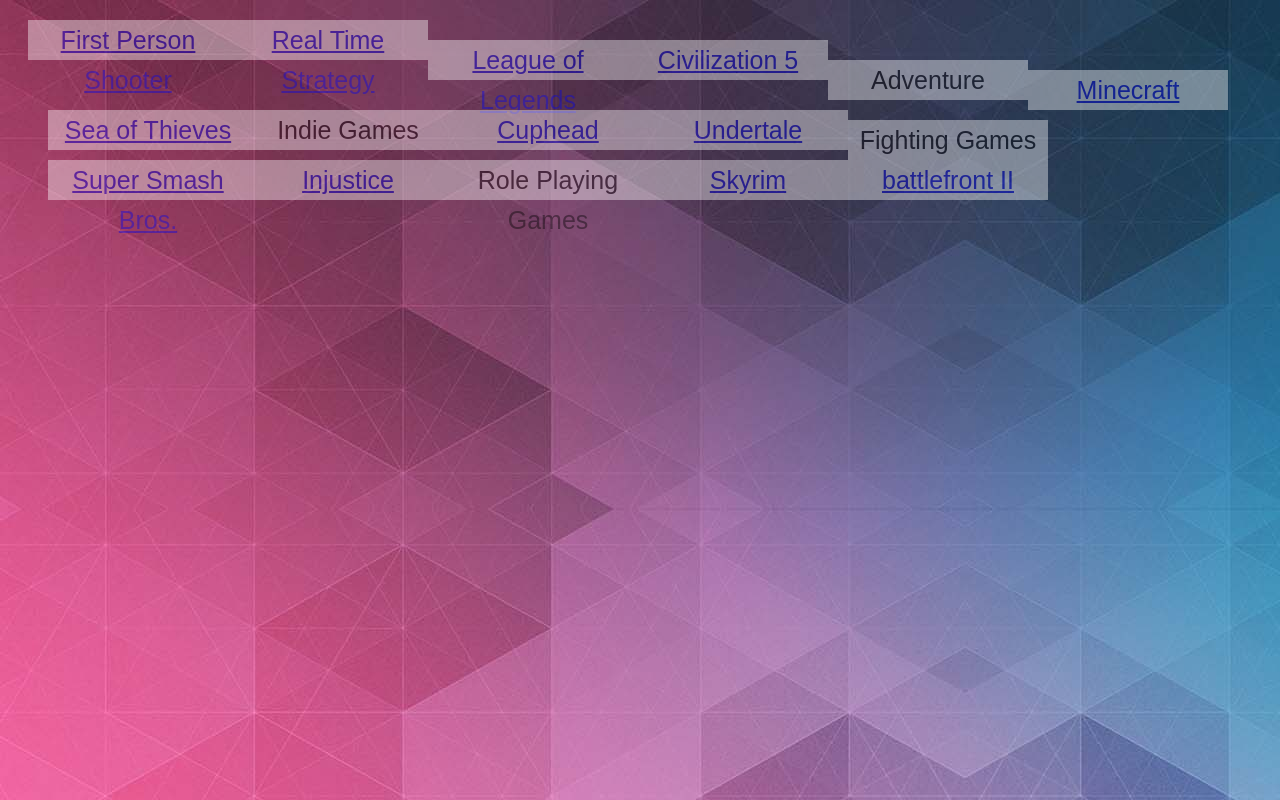
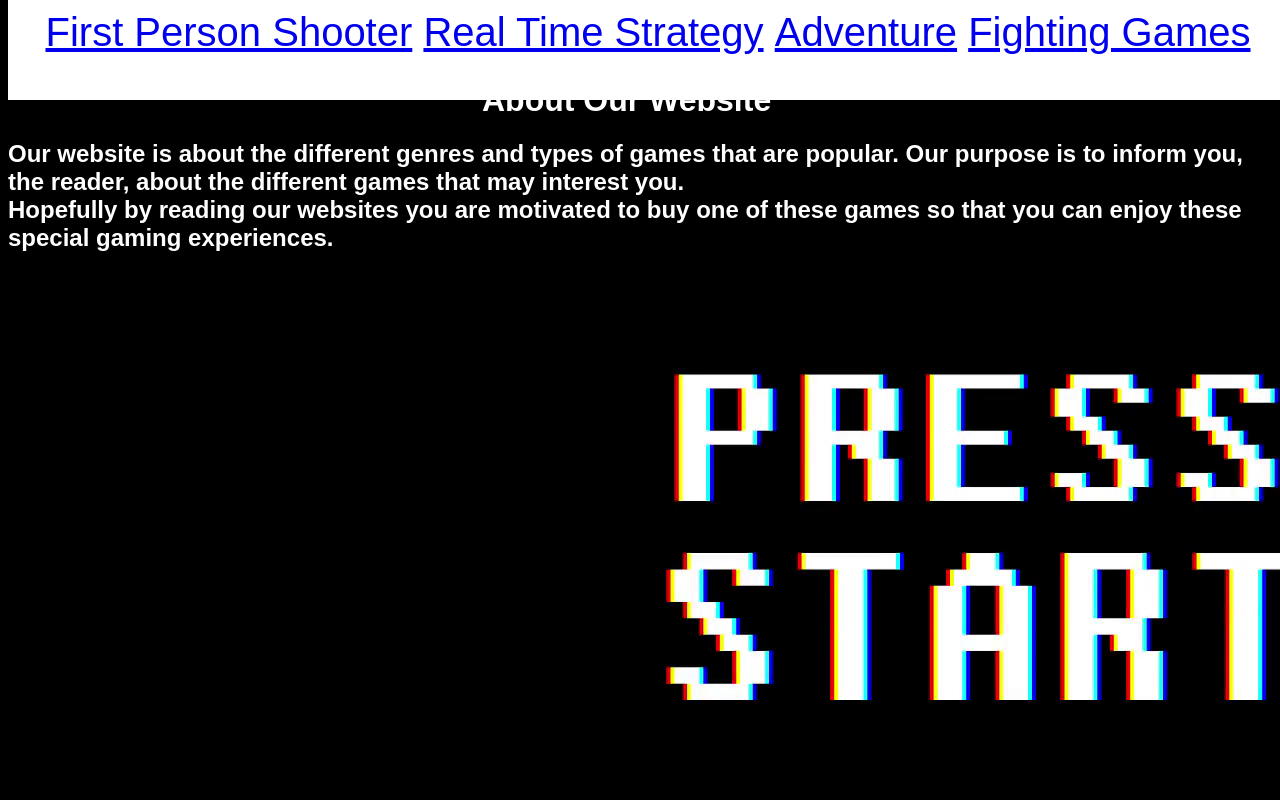
Before and after one commit to NoahKabel/NJWebsite, a plain HTML site: page index.html in a window 1280 px wide. Drawn offline with Linux system fonts and the light colour scheme.

Commit message:
Add files via upload

```diff
--- a/index.html
+++ b/index.html
@@ -2,32 +2,15 @@
 <html>
   <title>Video Games</title>
   <link href="style.css" rel="stylesheet">
-  <ul>
+  <div class="Navigation">
+  <ul class="nav">
       <li><a href="./First person Shooter.html">First Person Shooter</a></li>
-      <li><a href="./real Time Strategy.html"> Real Time Strategy</a></li>
-          <ul>
-              <li><a href="./League of Legends.html">League of Legends</a></li>
-              <li><a href="./Civilization 5.html">Civilization 5</a></li>
-          </ul>
-      <li><a>Adventure</a></li>
-          <ul>
-              <li><a href="./Minecraft.html">Minecraft</a></li>
-              <li><a href="./Sea of Thieves.html">Sea of Thieves</a></li>
-          </ul>
-      <li><a>Indie Games</a></li>
-          <ul>
-              <li><a href="./Cuphead.html">Cuphead</a></li>
-              <li><a href="./Undertale.html">Undertale</a></li>
-          </ul>
-      <li><a>Fighting Games</a></li>
-          <ul>
-              <li><a href="./Super Smash Bros..html">Super Smash Bros.</a></li>
-              <li><a href="./Injustice.html">Injustice</a></li>
-          </ul>
-      <li><a>Role Playing Games</a></li>
-          <ul>
-              <li><a href="./Skyrim.html">Skyrim</a></li>
-              <li><a href="./battlefront.html">battlefront II</a></li>
-          </ul>
+      <li><a href="./real Time Strategy.html">      Real Time Strategy</a></li>
+      <li><a href="./Adventure.html">    Adventure</a></li>
+      <li><a href="./Fighting Games.html">    Fighting Games</a></li>
   </ul>
+</div class="Navigation">
+  <h1 class="center" color='white'><br><br>   About Our Website</h1>
+  <h2 color="white">Our website is about the different genres and types of games that are popular. Our purpose is to inform you, the reader, about the different games that may interest you.<br>
+  Hopefully by reading our websites you are motivated to buy one of these games so that you can enjoy these special gaming experiences.</h2>
 </html>
--- a/style.css
+++ b/style.css
@@ -1,17 +1,17 @@
 body {
-  background: url('Background Picture.jpg') no-repeat;
+  background: url('Background image 3.png') no-repeat;
   background-color: color;
   font-family: fantasy;
 } /*this is for the background picture and font the page will have*/
 ul {
-  margin:10px;
+  margin:20px;
   padding:10px;
   list-style: none;
 } /* this is for the list structure */
-ul li {
+/*ul li {
   float: left;
   width: 200px;
-  height: 40px;
+  height: 80px;
   background-color: white;
   opacity: 0.4;
   line-height: 40px;
@@ -38,3 +38,29 @@ th {
   margin-right: auto;
   width: 25%;
 }
+.navigation{
+  overflow: hidden;
+  background-color: white;
+  width: 100%;
+  height: 100px;
+  position: fixed;
+  top: 0;
+  font-size: 40px;
+  color: black;
+  text-align: center;
+}
+ul.nav Li{
+  display: inline;
+}
+ul.nav{
+  position: absolute;
+  left: 0;
+  right: 0;
+  margin: auto;
+}
+h1{
+  color: white;
+}
+h2{
+  color: white;
+}
```
Also changed, not shown: Adventure.html (+11 -2 lines), Background image 3.png (added).
